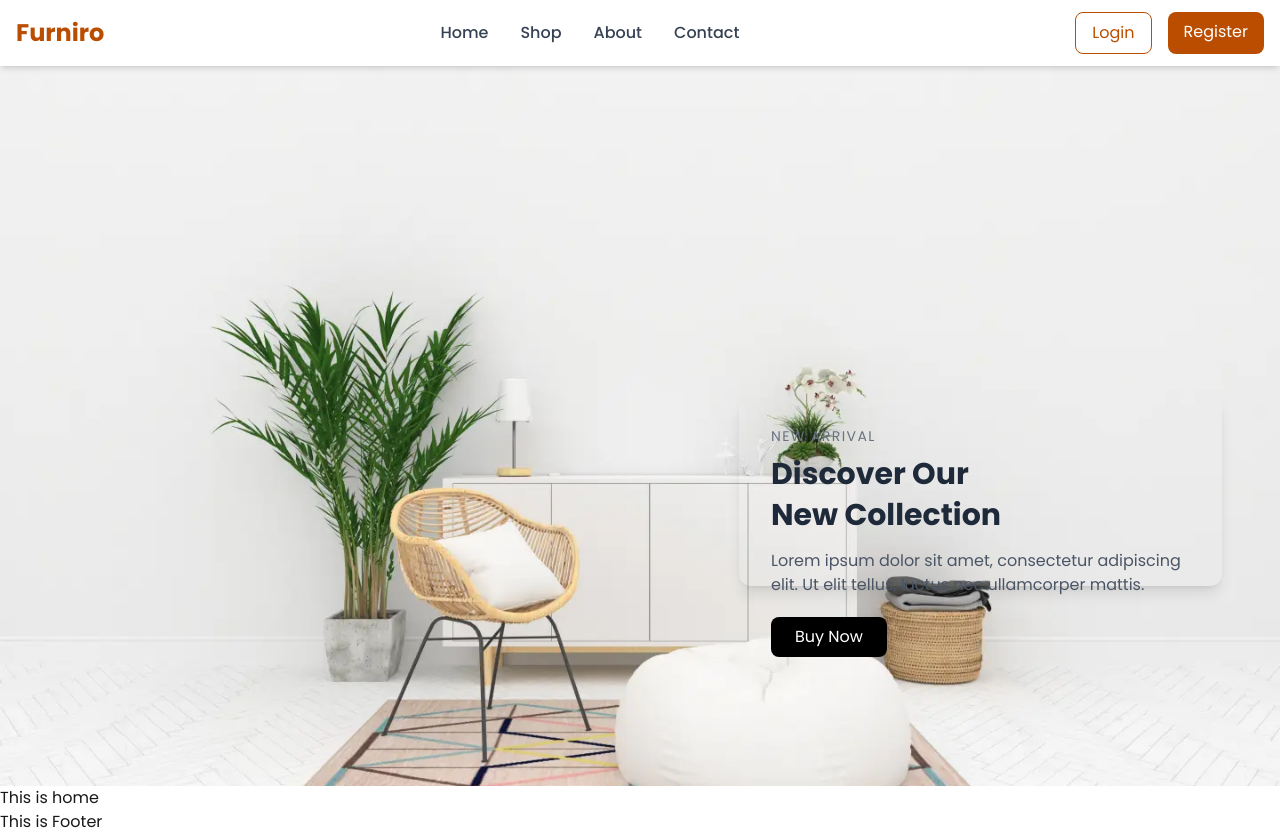
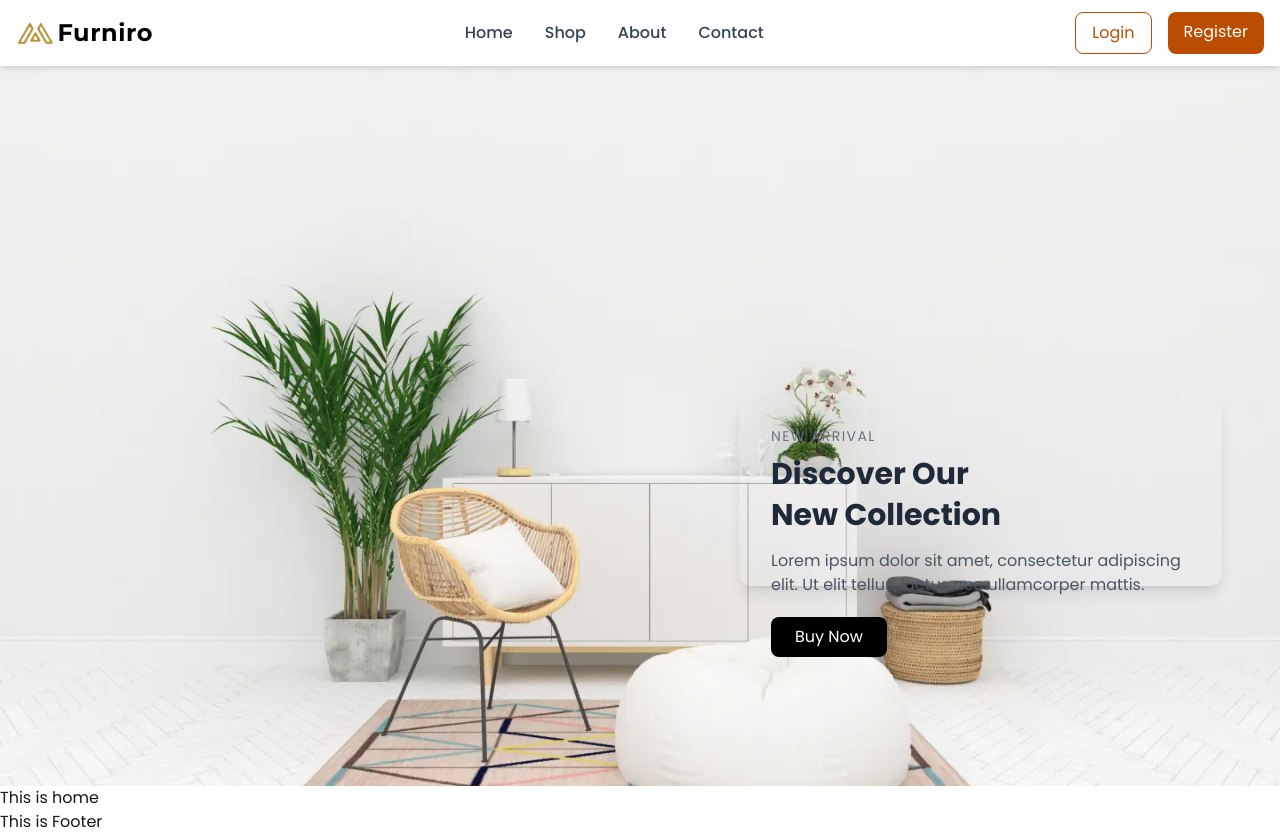
Before and after one commit to touhidtamim/Furniro, a React (Vite) app: page / in a window 1280 px wide. Built offline with nearby package versions, Linux system fonts and the light colour scheme.

Commit message:
updated navbar

```diff
--- a/src/Components/Navbar/Navbar.jsx
+++ b/src/Components/Navbar/Navbar.jsx
@@ -1,6 +1,7 @@
 import { useState } from "react";
 import { Link } from "react-router-dom";
 import { Menu, X } from "lucide-react";
+import logo from "/Images/Logo/Meubel House_Logos-05.webp";
 
 const Navbar = () => {
   const [isOpen, setIsOpen] = useState(false);
@@ -8,99 +9,86 @@ const Navbar = () => {
   return (
     <nav className="bg-white shadow-md sticky top-0 z-50">
       <div className="max-w-7xl mx-auto px-4 py-3 flex justify-between items-center">
-        {/* Logo */}
-        <Link to="/" className="text-2xl font-bold text-amber-700">
-          Furniro
+        {/* ---------- Logo ---------- */}
+        <Link to="/" className="flex items-center space-x-1">
+          <img
+            src={logo}
+            alt="Furniro Logo"
+            className="h-6 w-auto object-contain"
+          />
+          <h1 className="text-2xl font-montserrat font-bold text-black tracking-wide">
+            Furniro
+          </h1>
         </Link>
 
-        {/* Center Menu (Desktop) */}
+        {/* ---------- Desktop Menu ---------- */}
         <ul className="hidden md:flex space-x-8 text-gray-700 font-medium">
-          <li>
-            <Link to="/" className="hover:text-amber-700 transition">
-              Home
-            </Link>
-          </li>
-          <li>
-            <Link to="/shop" className="hover:text-amber-700 transition">
-              Shop
-            </Link>
-          </li>
-          <li>
-            <Link to="/about" className="hover:text-amber-700 transition">
-              About
-            </Link>
-          </li>
-          <li>
-            <Link to="/contact" className="hover:text-amber-700 transition">
-              Contact
-            </Link>
-          </li>
+          {["Home", "Shop", "About", "Contact"].map((item) => (
+            <li key={item}>
+              <Link
+                to={item === "Home" ? "/" : `/${item.toLowerCase()}`}
+                className="hover:text-amber-700 transition-colors duration-200"
+              >
+                {item}
+              </Link>
+            </li>
+          ))}
         </ul>
 
-        {/* Right Side (Login/Register) */}
+        {/* ---------- Desktop Auth Buttons ---------- */}
         <div className="hidden md:flex space-x-4">
           <Link
             to="/login"
-            className="px-4 py-2 border border-amber-700 text-amber-700 rounded-lg hover:bg-amber-700 hover:text-white transition"
+            className="px-4 py-2 border border-amber-700 text-amber-700 rounded-lg hover:bg-amber-700 hover:text-white transition-all duration-200"
           >
             Login
           </Link>
           <Link
             to="/register"
-            className="px-4 py-2 bg-amber-700 text-white rounded-lg hover:bg-amber-800 transition"
+            className="px-4 py-2 bg-amber-700 text-white rounded-lg hover:bg-amber-800 transition-all duration-200"
           >
             Register
           </Link>
         </div>
 
-        {/* Mobile Menu Button */}
+        {/* ---------- Mobile Menu Button ---------- */}
         <button
-          className="md:hidden text-gray-700"
+          className="md:hidden text-gray-700 hover:text-amber-700 transition"
           onClick={() => setIsOpen(!isOpen)}
         >
           {isOpen ? <X size={28} /> : <Menu size={28} />}
         </button>
       </div>
 
-      {/* Mobile Menu */}
+      {/* ---------- Mobile Menu ---------- */}
       {isOpen && (
-        <div className="md:hidden bg-white border-t text-gray-700 font-medium">
+        <div className="md:hidden bg-white border-t text-gray-700 font-medium animate-fade-in">
           <ul className="flex flex-col text-center">
-            <li className="py-3 border-b">
-              <Link to="/" onClick={() => setIsOpen(false)}>
-                Home
-              </Link>
-            </li>
-            <li className="py-3 border-b">
-              <Link to="/shop" onClick={() => setIsOpen(false)}>
-                Shop
-              </Link>
-            </li>
-            <li className="py-3 border-b">
-              <Link to="/about" onClick={() => setIsOpen(false)}>
-                About
-              </Link>
-            </li>
-            <li className="py-3 border-b">
-              <Link to="/contact" onClick={() => setIsOpen(false)}>
-                Contact
-              </Link>
-            </li>
+            {["Home", "Shop", "About", "Contact"].map((item) => (
+              <li key={item} className="py-3 border-b hover:bg-gray-50">
+                <Link
+                  to={item === "Home" ? "/" : `/${item.toLowerCase()}`}
+                  onClick={() => setIsOpen(false)}
+                >
+                  {item}
+                </Link>
+              </li>
+            ))}
           </ul>
 
-          {/* Mobile Auth Buttons */}
+          {/* ---------- Mobile Auth Buttons ---------- */}
           <div className="flex flex-col items-center py-4 space-y-3">
             <Link
               to="/login"
               onClick={() => setIsOpen(false)}
-              className="w-4/5 text-center px-4 py-2 border border-amber-700 text-amber-700 rounded-lg hover:bg-amber-700 hover:text-white transition"
+              className="w-4/5 text-center px-4 py-2 border border-amber-700 text-amber-700 rounded-lg hover:bg-amber-700 hover:text-white transition-all duration-200"
             >
               Login
             </Link>
             <Link
               to="/register"
               onClick={() => setIsOpen(false)}
-              className="w-4/5 text-center px-4 py-2 bg-amber-700 text-white rounded-lg hover:bg-amber-800 transition"
+              className="w-4/5 text-center px-4 py-2 bg-amber-700 text-white rounded-lg hover:bg-amber-800 transition-all duration-200"
             >
               Register
             </Link>
```
